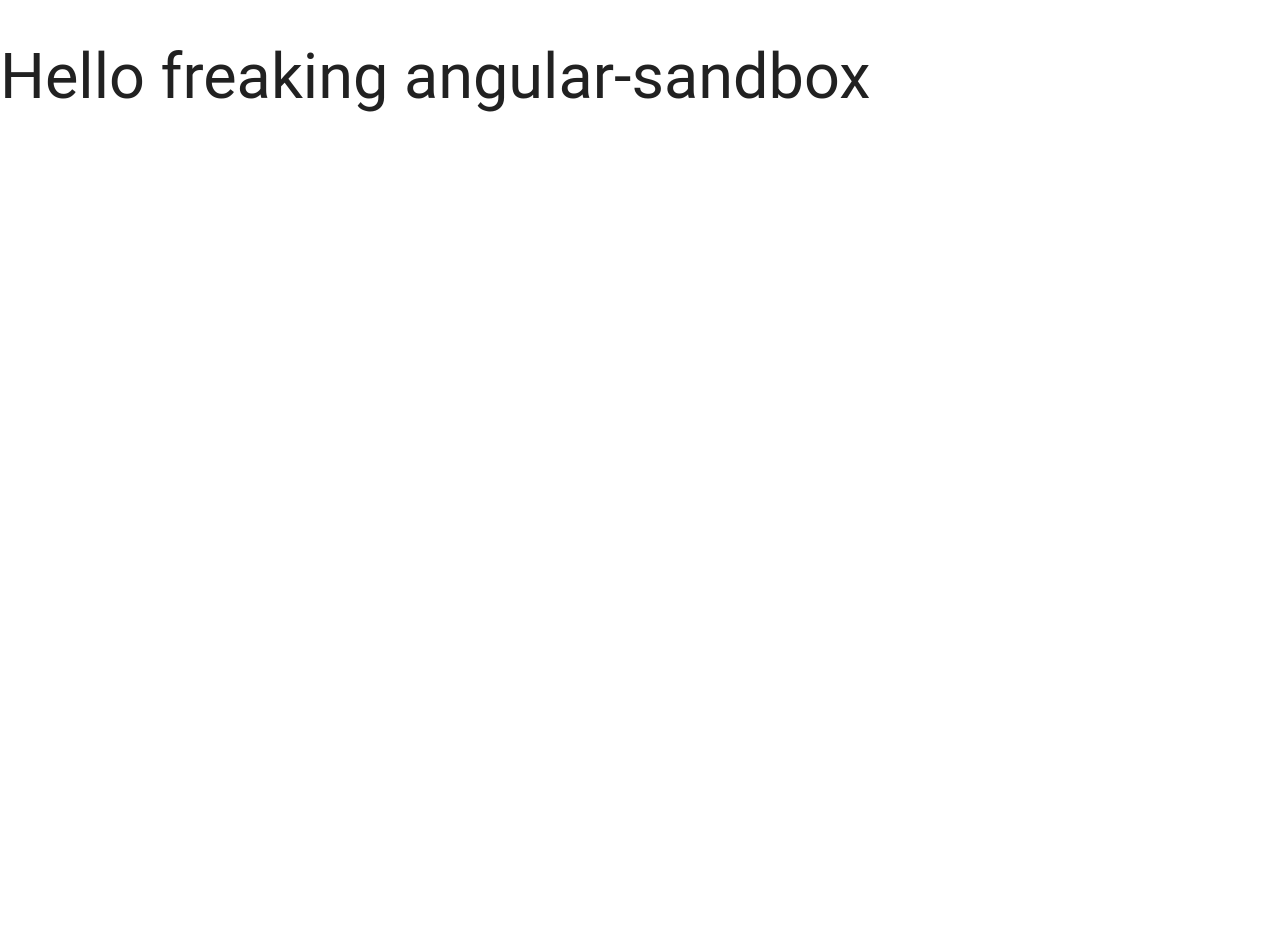
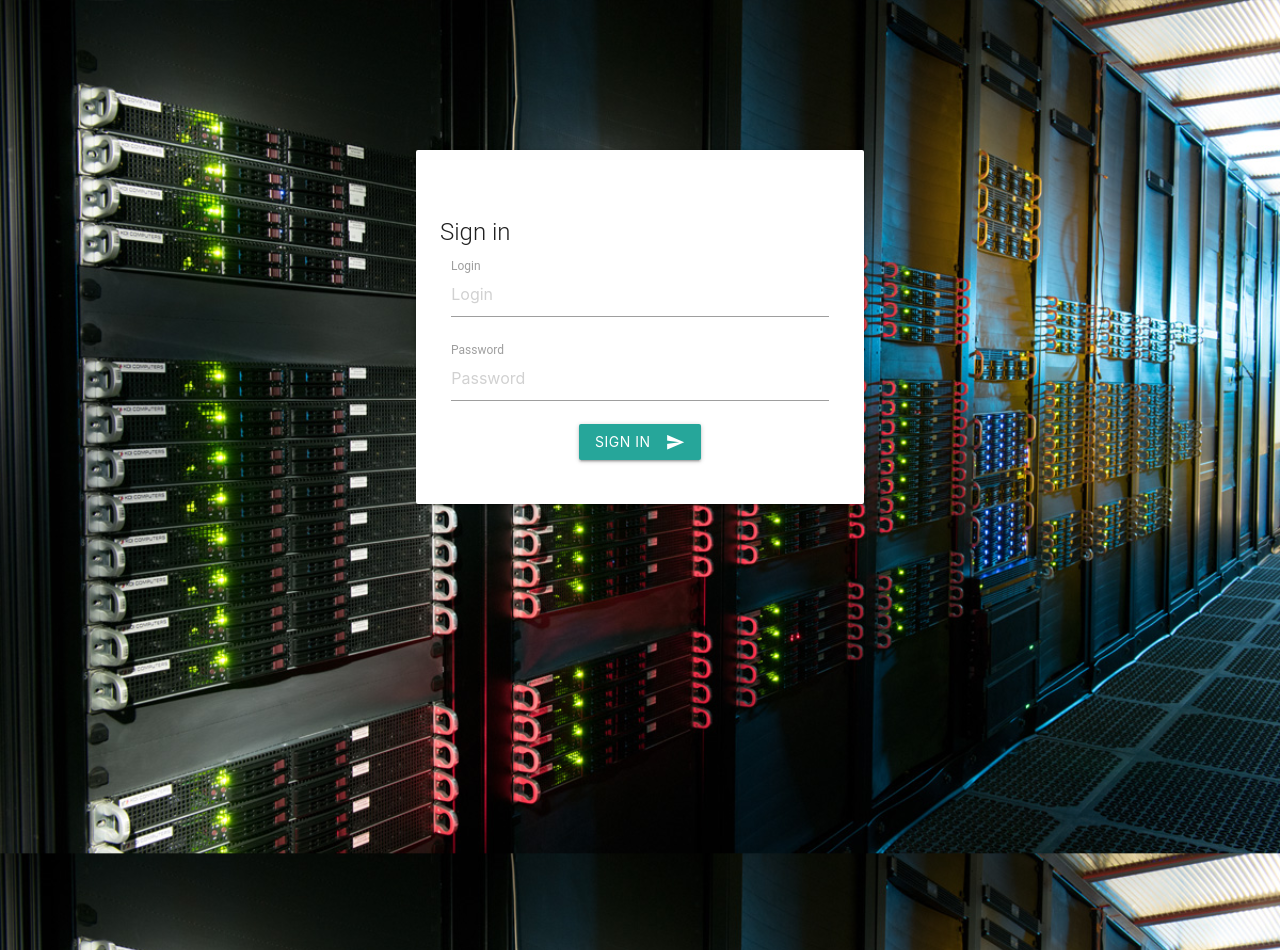
Before and after one commit to flaudanum/angular-sandbox, an Angular app: page /login in a window 1280 px wide. Before the commit this address led to /. Before the commit the page ends 842 px from the top, so only its background shows below. Built offline with nearby package versions, Linux system fonts and the light colour scheme.

Commit message:
feat: 'sign in' page

```diff
--- a/src/app/app-routing.module.ts
+++ b/src/app/app-routing.module.ts
@@ -1,8 +1,10 @@
 import { NgModule } from '@angular/core';
 import { RouterModule, Routes } from '@angular/router';
+import { LoginComponent } from './components/login/login.component';
 
 const routes: Routes = [
-  // { path: 'materials-explore/slider', component: SliderComponent },
+  { path: 'login', component: LoginComponent },
+  { path: '**', redirectTo: '/login', pathMatch: 'full' },
 ];
 
 @NgModule({
--- a/src/app/app.component.html
+++ b/src/app/app.component.html
@@ -1,4 +1 @@
-<h1>Hello freaking {{ title }}</h1>
-
-
 <router-outlet></router-outlet>
--- a/src/app/app.module.ts
+++ b/src/app/app.module.ts
@@ -5,9 +5,10 @@ import { AppRoutingModule } from './app-routing.module';
 import { AppComponent } from './app.component';
 import { BrowserAnimationsModule } from '@angular/platform-browser/animations';
 import { FormsModule } from '@angular/forms';
+import { LoginComponent } from './components/login/login.component';
 
 @NgModule({
-  declarations: [AppComponent],
+  declarations: [AppComponent, LoginComponent],
   imports: [
     BrowserModule,
     AppRoutingModule,
--- /dev/null
+++ b/src/app/components/login/login.component.css
@@ -0,0 +1,10 @@
+/* body {
+    background: url(/src/assets/pictures/login-background.jpg);
+    background-size: cover;
+    background-color: red;
+} */
+
+.container {
+  width: 35%;
+  margin: 150px auto;
+}
--- /dev/null
+++ b/src/app/components/login/login.component.html
@@ -0,0 +1,47 @@
+<div class="container">
+  <div class="row card hoverable">
+    <div class="card-content">
+      <h1 class="card-title">Sign in</h1>
+
+      <form class="row s12" #loginForm="ngForm" (ngSubmit)="onSubmit(loginForm)">
+          <!-- Login input -->
+          <div class="input-field col s12">
+            <input
+              placeholder="Login"
+              id="login"
+              type="text"
+              class="validate"
+              name="login"
+              ngModel
+            />
+            <label for="login">Login</label>
+          </div>
+
+          <!-- Password input -->
+          <div class="input-field col s12">
+            <input
+              placeholder="Password"
+              id="login"
+              type="password"
+              class="validate"
+              name="password"
+              ngModel
+            />
+            <label for="password">Password</label>
+          </div>
+
+          <!-- Submit button -->
+          <div class="col s12 center-align">
+            <button
+              class="btn waves-effect waves-light"
+              type="submit"
+              name="action"
+            >
+              Sign in
+              <i class="material-icons right">send</i>
+            </button>
+          </div>
+      </form>
+    </div>
+  </div>
+</div>
--- /dev/null
+++ b/src/app/components/login/login.component.ts
@@ -0,0 +1,23 @@
+import { Component, OnInit } from '@angular/core';
+import { NgForm } from '@angular/forms';
+
+@Component({
+  selector: 'app-login',
+  templateUrl: './login.component.html',
+  styleUrls: ['./login.component.css'],
+})
+export class LoginComponent implements OnInit {
+  constructor() {}
+
+  ngOnInit(): void {
+    const bodyElt = document.getElementsByTagName('body')[0];
+    bodyElt.style.backgroundImage =
+      "url('./assets/pictures/login-background.jpg')";
+    bodyElt.style.backgroundSize = "cover";
+  }
+
+  onSubmit(loginForm: NgForm) {
+    console.log(loginForm.value.login);
+    console.log(loginForm.value.password);
+  }
+}
--- a/src/styles.css
+++ b/src/styles.css
@@ -1,4 +1,15 @@
 /* You can add global styles to this file, and also import other style files */
 
-html, body { height: 100%; }
-body { margin: 0; font-family: Roboto, "Helvetica Neue", sans-serif; }
+html,
+body {
+  height: 100%;
+}
+body {
+  margin: 0;
+  font-family: Roboto, "Helvetica Neue", sans-serif;
+}
+
+/* body {
+    background-image: url("/src/assets/pictures/background-img");
+    background-image: url("https://static.thinkmobiles.com/uploads/2017/06/angular-wallpaper-1-1.jpg");
+} */
```
Also changed, not shown: src/assets/pictures/login-background.jpg (added), 1 other file (tests, documents, lock files or other folders).
